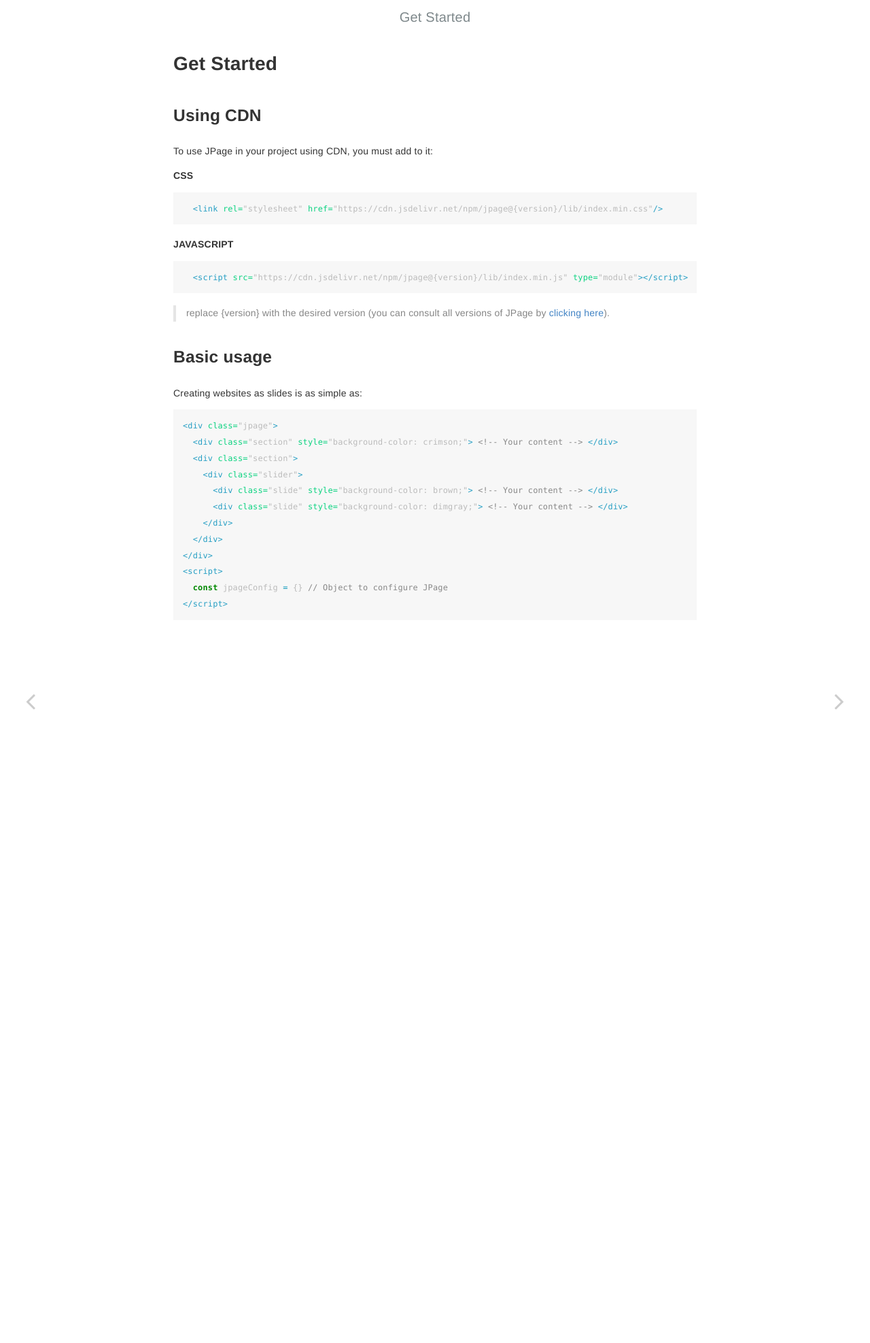
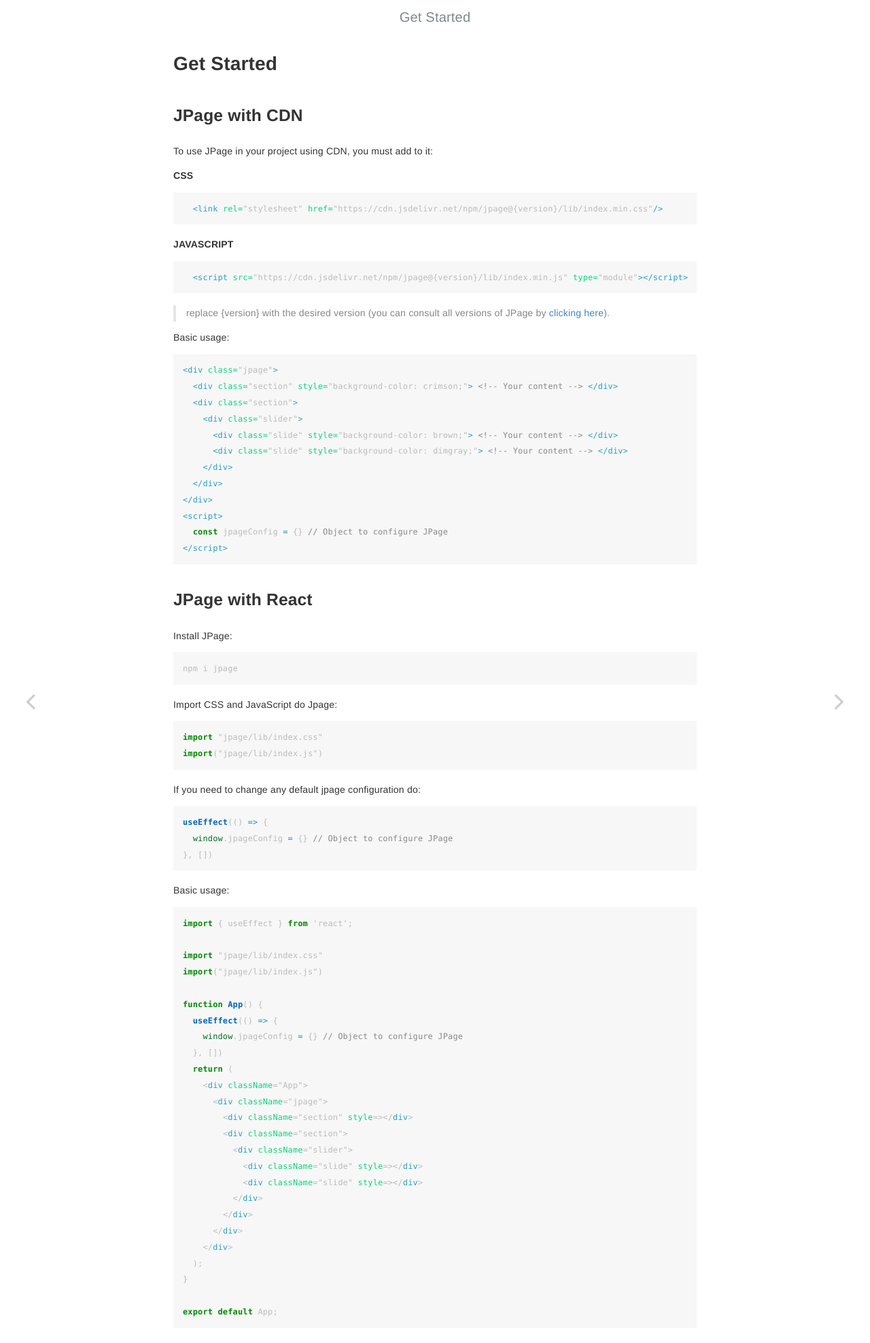
Before and after one commit to pedro-isacss/jpage, a Jekyll site: the page built from docs/_posts/2022-01-28-get-started.md, in a window 1280 px wide. Shown: the top 1975 px of the page at 68% size. Built offline with Jekyll 4.4.1, drawn with Linux system fonts in a browser that asks for light colours.

Commit message:
Docs: React integration

````diff
--- a/docs/_posts/2022-01-28-get-started.md
+++ b/docs/_posts/2022-01-28-get-started.md
@@ -6,7 +6,7 @@
 layout: post
 ---
 
-## Using CDN
+## JPage with CDN
 To use JPage in your project using CDN, you must add to it:
 
 **CSS**
@@ -21,8 +21,7 @@
 
 > replace {version} with the desired version (you can consult all versions of JPage by [clicking here](https://www.npmjs.com/package/jpage)).
 
-## Basic usage
-Creating websites as slides is as simple as:
+Basic usage:
 
 ```html
 <div class="jpage">
@@ -38,3 +37,56 @@
   const jpageConfig = {} // Object to configure JPage
 </script>
 ```
+
+## JPage with React
+
+Install JPage:
+
+```bash
+npm i jpage
+```
+
+Import CSS and JavaScript do Jpage:
+
+```javascript
+import "jpage/lib/index.css"
+import("jpage/lib/index.js")
+```
+
+If you need to change any default jpage configuration do:
+
+```javascript
+useEffect(() => {
+  window.jpageConfig = {} // Object to configure JPage
+}, [])
+```
+
+Basic usage:
+
+```jsx
+import { useEffect } from 'react';
+
+import "jpage/lib/index.css"
+import("jpage/lib/index.js")
+
+function App() {
+  useEffect(() => {
+    window.jpageConfig = {} // Object to configure JPage
+  }, [])
+  return (
+    <div className="App">
+      <div className="jpage">
+        <div className="section" style={{ backgroundColor: "gray" }}></div>
+        <div className="section">
+          <div className="slider">
+            <div className="slide" style={{ backgroundColor: "black" }}></div>
+            <div className="slide" style={{ backgroundColor: "blue" }}></div>
+          </div>
+        </div>
+      </div>
+    </div>
+  );
+}
+
+export default App;
+```
````
Also changed, not shown: tests/react-test/package.json (added, +39 -0 lines), tests/react-test/public/index.html (added, +43 -0 lines), tests/react-test/src/App.js (added, +26 -0 lines), tests/react-test/src/index.js (added, +11 -0 lines), tests/react-test/README.md (added), tests/react-test/src/App.css (added), 2 other files.
